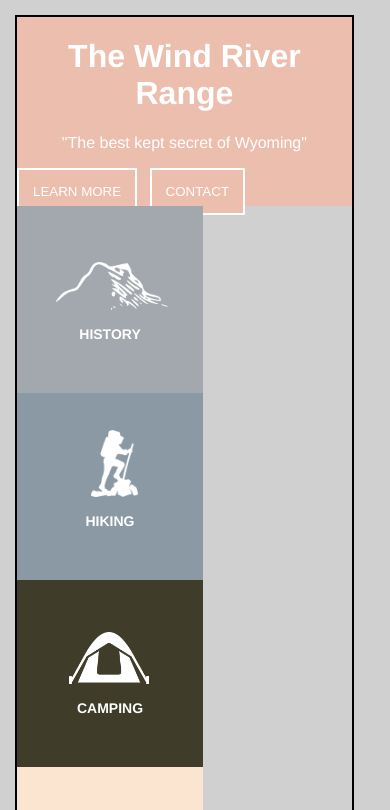
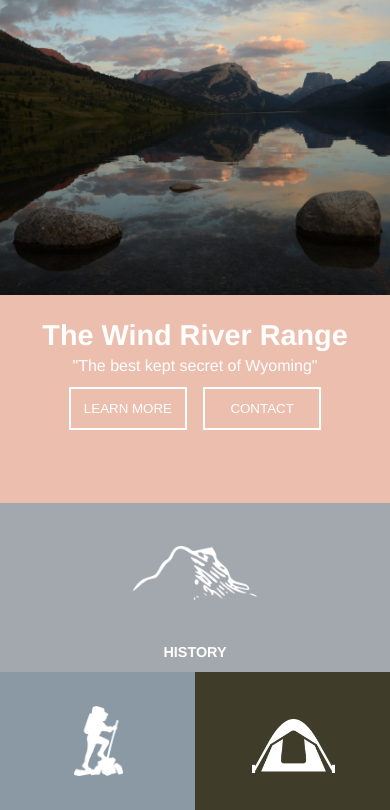
Before and after one commit to cbdallavalle/cd-comp-challenge-1, a plain HTML site: page static1.html in a window 390 px wide. Shown: the top 810 px of the page. Drawn offline with nearby package versions, Linux system fonts and the light colour scheme; files whose address does not match are found by name.

Commit message:
Add background image to article and put image on top in mobile view

```diff
--- a/static1.css
+++ b/static1.css
@@ -1,8 +1,26 @@
+article {
+  background-image: url('images/windRiverRangeOrg.jpg');
+  width: 100%;
+  height: 35vh;
+  max-height: 20em;
+  background-repeat: no-repeat;
+  background-position: 0% 17%;
+  background-size: cover;
+}
+
 body {
   background-color: #D0D0D0;
-  margin: 15px;
+  margin: 0em;
   font-family: Arimo;
   color: white;
+  display: flex;
+  flex-direction: column;
+}
+
+h1 {
+  text-align: center;
+  font-size: 1.8em;
+  margin: 6% 0em 0em 0em;
 }
 
 h1,
@@ -10,53 +28,68 @@ p {
   text-align: center;
 }
 
+p {
+  margin: 0.3em;
+}
+
+form {
+  display: flex;
+  justify-content: center;
+}
+
 button {
   background-color: #ECBEAE;
-  border: 2px white solid;
-  padding: 14px;
+  border: .2em #FFFFFF solid;
+  padding: 3%;
   color: white;
-  margin-right: 8px;
+  margin: 2%;
+  flex: .3;
 }
 
 h2 {
-  font-size: 14px;
+  font-size: .9em;
   text-align: center;
-  margin-top: 120px;
+  width: 100%;
+  position: absolute;
+  bottom: 0;
 }
 
 .column2 {
-  /*background-image: url('images/windRiverRangeShrt.jpg');*/
-  width: 93%;
+  width: 100%;
+}
+
+div {
+  display: flex;
+  flex-wrap: wrap;
+  justify-content: space-between;
+  width:  100%;
+  /*border: 2px solid black;*/
 }
 
 main {
   display: flex;
-  flex-wrap: wrap;
-  justify-content: space-between;
-  width:  93%;
-  border: 2px solid black;
+  flex-direction: column-reverse;
+
 }
 
 section {
   position: relative;
   display: inline-block;
-  width: 186px;
-  height: 187px;
-}
-
-div {
-  width: 200px;
-  height: 200px;
+  width: 50%;
+  height: 20vh;
+  max-height: 13em;
 }
 
 .header {
   background-color: #ECBEAE;
-  height: 189px;
-  width: 375px;
+  height: 25vh;
+  width: 100%;
+  max-height: 13em;
 }
 
 .one {
   background-color: #A2A8AD;
+  width: 100%;
 }
 
 .two {
@@ -86,7 +119,7 @@ div {
 .thumbnails {
   position: absolute;
   width: 25%;
-  left: 40%;
+  left: 38%;
   top: 20%;
 }
 
@@ -96,14 +129,14 @@ div {
 }
 
 #history {
-    width: 60%;
-    left: 21%;
-    top: 30%;
+    width: 32%;
+    left: 34%;
+    top: 25%;
 }
 
 #camping {
   width: 43%;
-  left: 28%;
+  left: 29%;
   top: 28%;
 }
 
@@ -129,7 +162,35 @@ div {
     left: 34%;
     top: 15%;
 }
-/*F8C9A8
-A2A8AD
-8A99A4
-313221
+
+@media (min-width: 490px) and (max-width: 900px) {
+
+  .header {
+    width: 66.6%;
+    height: 22vh;
+  }
+
+  main {
+    width:  100%;
+  }
+
+  section {
+    width: 33.333%;
+    height: 22vh;
+  }
+
+  .one {
+    background-color: #A2A8AD;
+    width: 33.4%;
+  }
+
+  .column2 {
+    width: 100%;
+  }
+
+  #history {
+    width: 60%;
+    left: 22%;
+    top: 28%;
+  }
+}
--- a/static1.html
+++ b/static1.html
@@ -9,11 +9,14 @@
   </head>
 
   <main>
+    <div>
       <header class="header">
         <h1>The Wind River Range</h1>
         <p>"The best kept secret of Wyoming"</p>
+        <form>
           <button type="text">LEARN MORE</button>
           <button type="text">CONTACT</button>
+        </form>
       </header>
 
       <section class="one">
@@ -50,11 +53,13 @@
         <img class="thumbnails" id="plant" src="/Users/casey/Turing/mod1/static-comp-one/images/plant.png" alt="bear logo">
         <h2>ECOLOGY</h2>
       </section>
+    </div>
+
+    <article class="column2">
+   <!--  <img class="picture" alt="A landscape of the Wind River mountain range reflected in water" src="/Users/casey/Turing/mod1/static-comp-one/images/windRiverRangeShrt.jpg"> -->
+    </article>
   </main>
 
-  <article class="column2">
-  <img class="picture" alt="A landscape of the Wind River mountain range reflected in water" src="/Users/casey/Turing/mod1/static-comp-one/images/windRiverRangeShrt.jpg">
-  </article>
 
 </body>
 <script src="https://code.jquery.com/jquery-2.2.3.js" integrity="sha256-laXWtGydpwqJ8JA+X9x2miwmaiKhn8tVmOVEigRNtP4=" crossorigin="anonymous"></script>
```
Also changed, not shown: images/windRiverRangeOrg.jpg (added). Lines whose indentation alone changed are shown as unchanged.
